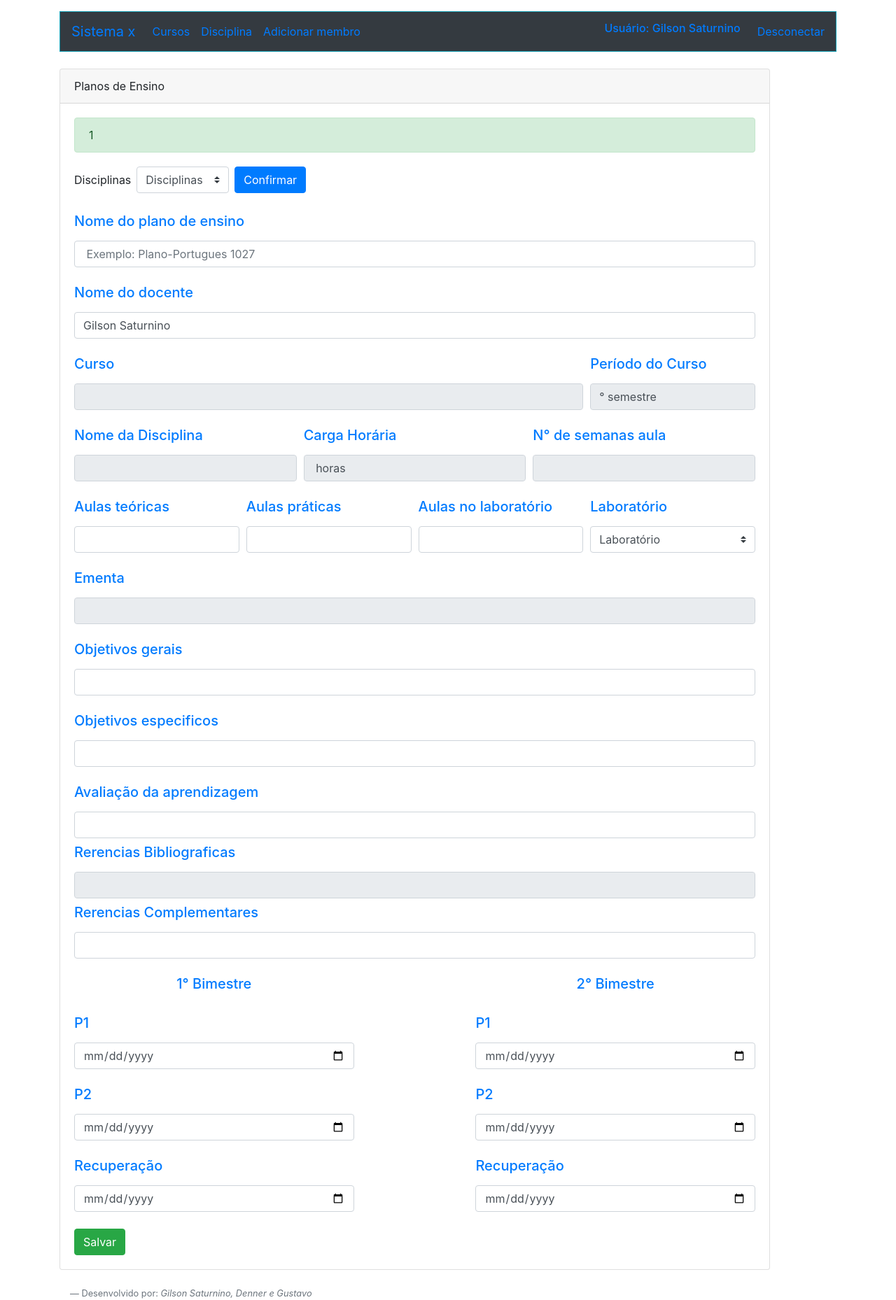
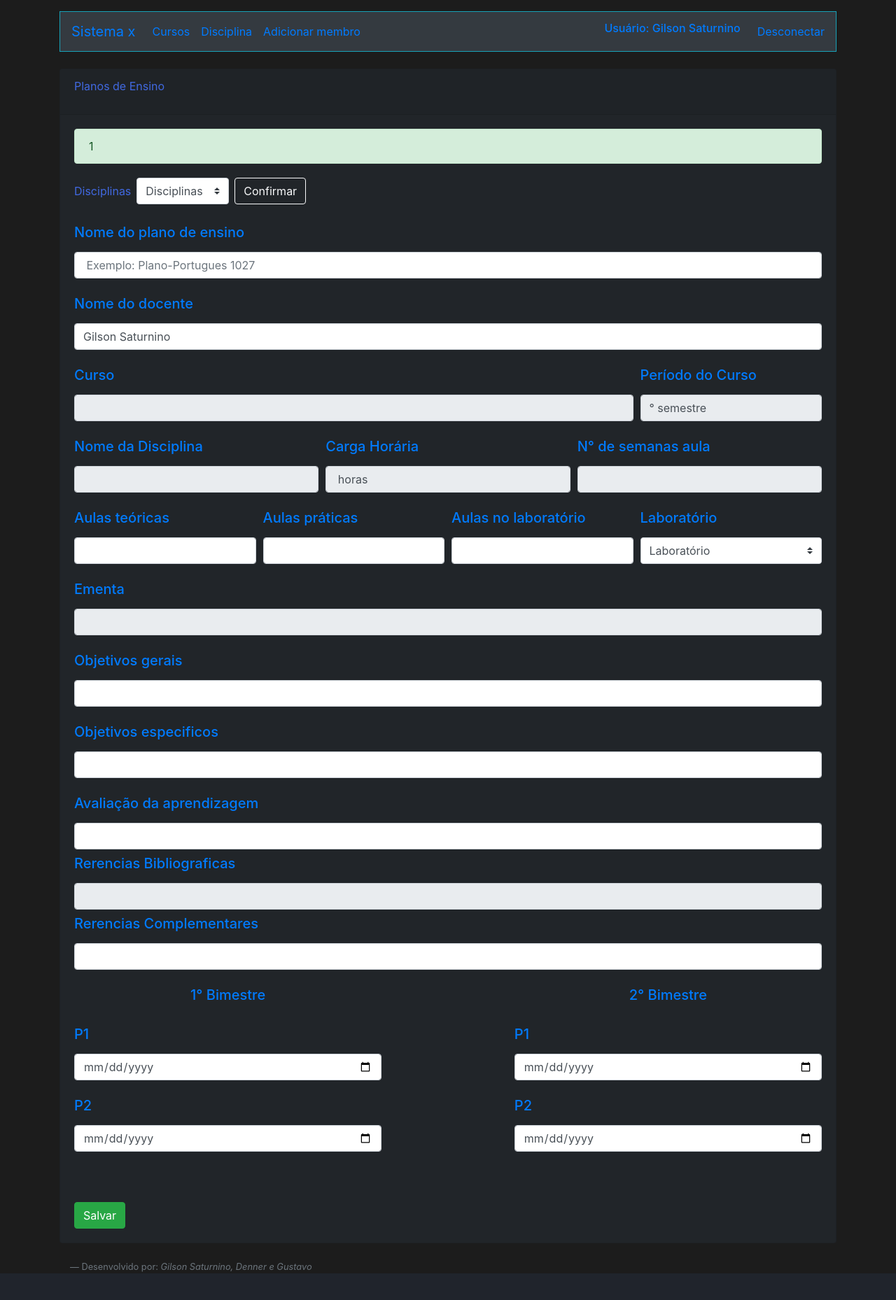
Before and after one commit to Dennerbs/Tcc-sistema-x, a PHP site: page /FormPlano.php in a window 1280 px wide. Shown: the whole page at 70% size. After the commit the page ends 1820 px from the top, so only its background shows below. Run offline with PHP 8.4, Linux system fonts and the light colour scheme; a user stored in the database is signed in; data comes from the database, SQL or seed files in the repository.

Commit message:
arrumando tudo parte 1

```diff
--- a/cursos/FormPlano.php
+++ b/cursos/FormPlano.php
@@ -7,9 +7,21 @@
     <meta name="viewport" content="width=device-width, initial-scale=1, shrink-to-fit=no">
     <link rel="stylesheet" href="https://stackpath.bootstrapcdn.com/bootstrap/4.3.1/css/bootstrap.min.css"
         integrity="sha384-ggOyR0iXCbMQv3Xipma34MD+dH/1fQ784/j6cY/iJTQUOhcWr7x9JvoRxT2MZw1T" crossorigin="anonymous">
+        <style>
+        p,
+        h1,
+        label {
+            color:#4169E1;
+        }
+        input{
+opacity: 1.0;
+
+        }
+    </style>
+
 </head>
 
-<body>
+<body style="background-color: #1C1C1C;">
     <div class="container">
         <?php
         require_once("Cabecalho.php");
@@ -26,9 +38,11 @@
             $vetorUmregistro = mysqli_fetch_assoc($resultadoSql);
         }
     ?>
-            <div class="col-md-11 mt-4">
-                <div class="card">
-                    <div class="card-header">Planos de Ensino</div>
+            <div class="col-md-12 mt-4">
+                <div class="card" style="background-color: #212529;">
+                    <div class="card-header">
+                        <p>Planos de Ensino</p>
+                    </div>
                     <div class="card-body">
                         <?php
                             if(isset($_SESSION["erroPlano"])):
@@ -62,7 +76,7 @@
                                 <option>Em branco</option>
                             </select>
 
-                            <button type="submit" class="btn btn-primary my-1">Confirmar</button>
+                            <button type="submit" class="btn btn-outline-light my-1">Confirmar</button>
                         </form>
                         <?php
                             $nome = "";
@@ -174,19 +188,19 @@
                                     <label class="validationDefault03">
                                         <h5 class="text-primary">Aulas teóricas</h5>
                                     </label><br>
-                                    <input type="text" class="form-control" name="aulasT" id="validationDefault03">
+                                    <input type="text" class="form-control" name="aulasT" id="validationDefault03" required>
                                 </div>
                                 <div class="col-3">
                                     <label class="validationDefault04">
                                         <h5 class="text-primary">Aulas práticas</h5>
                                     </label><br>
-                                    <input type="text" class="form-control" name="aulasP" id="validationDefault04">
+                                    <input type="text" class="form-control" name="aulasP" id="validationDefault04" required>
                                 </div>
                                 <div class="col-3">
                                     <label class="validationDefault05">
                                         <h5 class="text-primary">Aulas no laboratório</h5>
                                     </label><br>
-                                    <input type="text" class="form-control" name="aulasL" id="validationDefault05">
+                                    <input type="text" class="form-control" name="aulasL" id="validationDefault05" required>
                                 </div>
                                 <div class="col-3">
                                     <label class="validationDefault06">
@@ -211,14 +225,14 @@
                                     <label class="validationDefault08">
                                         <h5 class="text-primary">Objetivos gerais</h5>
                                     </label><br>
-                                    <input type="text" class="form-control" value="<?=$objetivosG; ?>" name="objetivosG"
-                                        id="validationDefault08">
+                                    <input type="text" class="form-control" value="<?=$objetivosG; ?>" name="objetivosG" id="validationDefault08" required>
                                 </div>
                                 <div class="col-12 mt-4">
                                     <label class="validationDefault09">
                                         <h5 class="text-primary">Objetivos especificos</h5>
                                     </label><br>
-                                    <input type="text" class="form-control" name="objetivosE" id="validationDefault09">
+                                    <input type="text" class="form-control" name="objetivosE" id="validationDefault09"
+                                    required>
                                 </div>
                             </div>
                             <div class="form-row mt-4">
@@ -226,14 +240,15 @@
                                     <label class="validationDefault10">
                                         <h5 class="text-primary">Avaliação da aprendizagem</h5>
                                     </label><br>
-                                    <input type="text" class="form-control" name="avaliacaoA" id="validationDefault10">
+                                    <input type="text" class="form-control" name="avaliacaoA" id="validationDefault10"
+                                    required>
                                 </div>
                                 <div class="col-12 mt-2">
                                     <label class="validationDefault11">
                                         <h5 class="text-primary">Rerencias Bibliograficas</h5>
                                     </label><br>
                                     <input type="text" class="form-control" name="referenciasB"
-                                        value="<?=$referencias; ?>" id="validationDefault11" readonly>
+                                        value="<?=$referencias; ?>" id="validationDefault11" readonly required>
                                 </div>
                                 <div class="col-12 mt-2">
                                     <label>
@@ -259,16 +274,14 @@
                                         <h5 class="text-primary text-center">P1</h5>
                                     </label><br>
                                     <input type="date" class="form-control" name="p1primeiro"
-                                        id="validationDefault13"><br>
+                                        id="validationDefault13" required><br>
                                     <label class="validationDefault14">
                                         <h5 class="text-primary text-center">P2</h5>
                                     </label><br>
                                     <input type="date" class="form-control" name="p2primeiro"
-                                        id="validationDefault14"><br>
+                                        id="validationDefault14" required><br>
                                     <label class="validationDefault15">
-                                        <h5 class="text-primary text-center">Recuperação</h5>
-                                    </label><br>
-                                    <input type="date" class="form-control" name="recprimeiro" id="validationDefault15">
+
 
                                 </div>
                                 <div class="col-2">
@@ -279,16 +292,13 @@
                                         <h5 class="text-primary text-center">P1</h5>
                                     </label><br>
                                     <input type="date" class="form-control" name="p1segundo"
-                                        id="validationDefault16"><br>
+                                        id="validationDefault16" required><br>
                                     <label class="validationDefault17">
                                         <h5 class="text-primary text-center">P2</h5>
                                     </label><br>
                                     <input type="date" class="form-control" name="p2segundo"
-                                        id="validationDefault17"><br>
-                                    <label class="validationDefault18">
-                                        <h5 class="text-primary text-center">Recuperação</h5>
-                                    </label><br>
-                                    <input type="date" class="form-control" name="recsegundo" id="validationDefault18">
+                                        id="validationDefault17" required><br>
+
                                 </div>
                             </div>
                             <button type="submit" class="btn btn-success mt-4">Salvar</button>
--- a/cursos/index.php
+++ b/cursos/index.php
@@ -26,7 +26,7 @@
                 <div class="jumbotron-fluid mt-4">
                     <div class="container" style="height: 400px;">
                         <h1 class="display-2 text-center">Bem vindo!!</h1>
-                        <p class="lead text-center">Sistema x, o sistema academico para alguma escola</p>
+                        <p class="lead text-center">Sistema x, o sistema acadêmico para o Instituto Federal de Mato Grosso do Sul- Campus Coxim</p>
                     </div>
                 </div>
             </div>
```
Also changed, not shown: cursos/Login.php (+25 -9 lines), cursos/RecupSenha.php (+15 -5 lines), cursos/SalvarPlano.php (+5 -7 lines), cursos/imagens/Ifms.png (added), cursos/imagens/reidelas.jpg (added).
